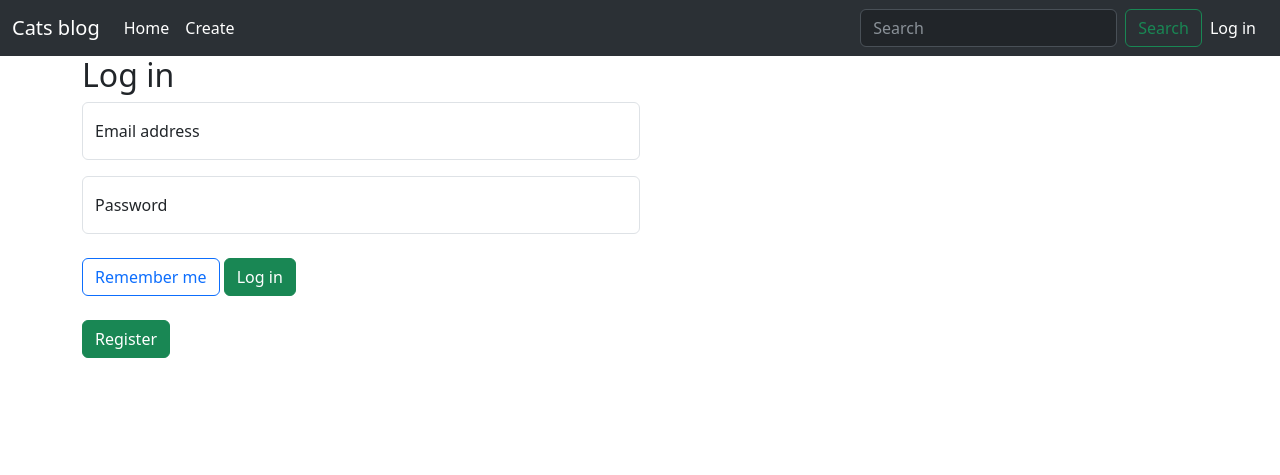
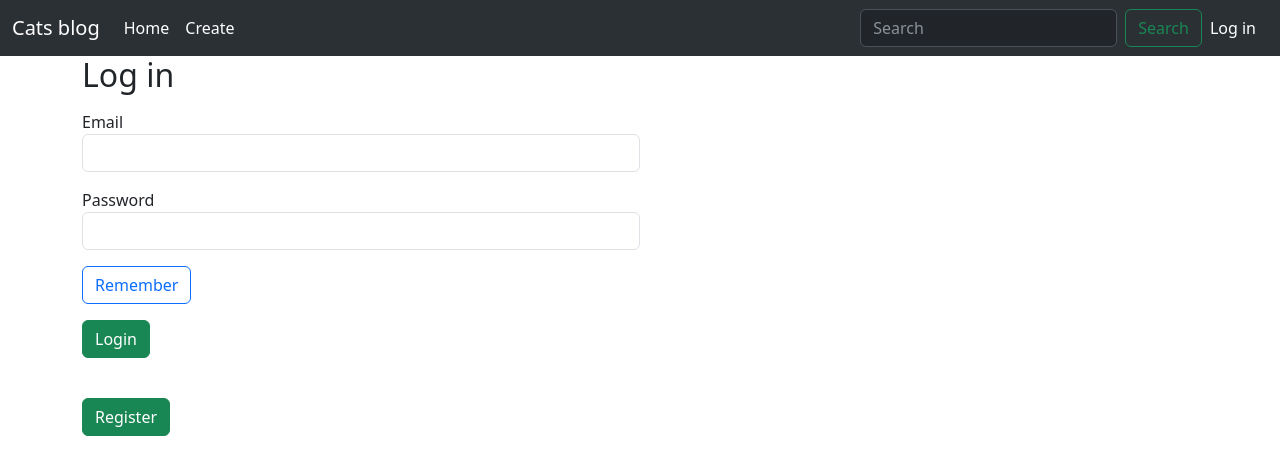
Before and after one commit to VladlmlrF/cats_blog, a Flask app: page /login in a window 1280 px wide. Shown: the top 475 px of the page. Run offline with Flask 3, Linux system fonts and the light colour scheme.

Commit message:
add LoginForm and RegisterForm

```diff
--- a/config.py
+++ b/config.py
@@ -3,3 +3,4 @@ class Configuration:
     SQLALCHEMY_TRACK_MODIFICATIONS = False
     SQLALCHEMY_DATABASE_URI = 'sqlite:///cats_blog.db'
     SECRET_KEY = 'c002f87c097800ff73ecc497555f0c488695a69b'
+    MAX_CONTENT_LENGTH = 1920 * 1920
--- a/models.py
+++ b/models.py
@@ -32,6 +32,7 @@ class Post(db.Model):
 
     id = db.Column(db.Integer, primary_key=True)
     title = db.Column(db.String(100))
+    avatar = db.Column(db.BLOB, default=None)
     url = db.Column(db.String(100), unique=True)
     body = db.Column(db.Text)
     created = db.Column(db.DateTime, default=datetime.now)
--- a/posts/forms.py
+++ b/posts/forms.py
@@ -1,7 +1,28 @@
-from wtforms import Form, StringField, TextAreaField
+from flask_wtf import FlaskForm
+from wtforms import StringField, TextAreaField, FileField, PasswordField, BooleanField, SubmitField
+from wtforms.validators import DataRequired, Email, Length, EqualTo
+# import email_validator
 
 
-class PostForm(Form):
+class PostForm(FlaskForm):
     title = StringField('title')
     body = TextAreaField('body')
+    avatar = FileField('avatar')
     tags = StringField('tags')
+
+
+class LoginForm(FlaskForm):
+    email = StringField('Email', validators=[DataRequired(), Email('Некорректный email')])
+    password = PasswordField('Password', validators=[DataRequired(), Length(min=4, max=50)])
+    remember = BooleanField('Remember', default=False)
+    login = SubmitField('Login')
+    register = SubmitField('Register')
+
+
+class RegisterForm(FlaskForm):
+    name = StringField('Name', validators=[DataRequired(), Length(min=4, max=50)])
+    email = StringField('Email', validators=[Email('Некорректный email'), DataRequired()])
+    password = PasswordField('Password', validators=[DataRequired(), Length(min=4, max=50)])
+    repeat_password = PasswordField('Repeat Password', validators=[DataRequired(), Length(min=4, max=50),
+                                                                   EqualTo('password', message='Пароли не совпадают')])
+    register = SubmitField('Register')
--- a/posts/posts.py
+++ b/posts/posts.py
@@ -3,7 +3,7 @@ import sqlite3
 from flask import Blueprint, render_template, request, redirect, url_for
 from models import Post, Tag, post_tags, User
 from app import db, login_manager
-from .forms import PostForm
+from .forms import PostForm, LoginForm, RegisterForm
 from werkzeug.security import check_password_hash, generate_password_hash
 from user_login import UserLogin
 from flask_login import login_user, login_required, current_user
@@ -17,11 +17,12 @@ def create_post_page():
     if request.method == 'POST':
         title = request.form.get('title')
         body = request.form.get('body')
+        avatar = request.form.get('avatar')
         tags = request.form.get('tags').split(' ')
 
         if title:
             try:
-                post = Post(title=title, body=body)
+                post = Post(title=title, body=body, avatar=avatar)
                 db.session.add(post)
                 all_tags = []
 
@@ -87,39 +88,68 @@ def login_page():
     if current_user.is_authenticated:
         return redirect(url_for('profile.profile_page'))
 
-    if request.method == 'POST':
-        email = request.form.get('email')
+    form = LoginForm()
+    if form.validate_on_submit():
         try:
-            user = User.query.filter(User.email == email).first()
+            user = User.query.filter(User.email == form.email.data).first()
         except sqlite3.Error as e:
             print('Пользователь не найден', e)
-        if user and check_password_hash(user.password, request.form.get('password')):
+
+        if user and check_password_hash(user.password, form.password.data):
             user_log = UserLogin().create(user)
-            in_memory = True if request.form.get('remember') else False
+            in_memory = form.remember.data
             login_user(user_log, remember=in_memory)
             return redirect(request.args.get('next') or url_for('profile.profile_page'))
         else:
             print('Неверный логин или пароль')
 
-    return render_template('login.html')
+    return render_template('login.html', form=form)
+
+
+    # if request.method == 'POST':
+    #     email = request.form.get('email')
+    #     try:
+    #         user = User.query.filter(User.email == email).first()
+    #     except sqlite3.Error as e:
+    #         print('Пользователь не найден', e)
+    #     if user and check_password_hash(user.password, request.form.get('password')):
+    #         user_log = UserLogin().create(user)
+    #         in_memory = True if request.form.get('remember') else False
+    #         login_user(user_log, remember=in_memory)
+    #         return redirect(request.args.get('next') or url_for('profile.profile_page'))
+    #     else:
+    #         print('Неверный логин или пароль')
+    #
+    # return render_template('login.html')
 
 
 @posts.route('/register', methods=['GET', 'POST'])
 def register_page():
-    if request.method == 'POST':
-        name = request.form.get('name')
-        email = request.form.get('email')
-        password = request.form.get('password')
-        password2 = request.form.get('password2')
-        if len(name) > 4 and len(email) > 4 and len(password) > 4 and password2 == password:
-            p_hash = generate_password_hash(request.form.get('password'))
-            try:
-                user = User(name=name, email=email, password=p_hash)
-                db.session.add(user)
-                db.session.commit()
-            except:
-                print('User with the same name or email already exists')
-            return redirect(url_for('profile.profile_page'))
-        else:
-            print('Неверно заполнены поля')
-    return render_template('register.html')
+    form = RegisterForm()
+    if form.validate_on_submit():
+        p_hash = generate_password_hash(form.password.data)
+        try:
+            user = User(name=form.name.data, email=form.email.data, password=p_hash)
+            db.session.add(user)
+            db.session.commit()
+        except:
+            print('User with the same name or email already exists')
+        return redirect(url_for('profile.profile_page'))
+
+    # if request.method == 'POST':
+    #     name = request.form.get('name')
+    #     email = request.form.get('email')
+    #     password = request.form.get('password')
+    #     password2 = request.form.get('password2')
+    #     if len(name) > 4 and len(email) > 4 and len(password) > 4 and password2 == password:
+    #         p_hash = generate_password_hash(request.form.get('password'))
+    #         try:
+    #             user = User(name=name, email=email, password=p_hash)
+    #             db.session.add(user)
+    #             db.session.commit()
+    #         except:
+    #             print('User with the same name or email already exists')
+    #         return redirect(url_for('profile.profile_page'))
+    #     else:
+    #         print('Неверно заполнены поля')
+    return render_template('register.html', form=form)
--- a/posts/templates/create_post_page.html
+++ b/posts/templates/create_post_page.html
@@ -10,7 +10,7 @@
 
 {% block content %}
   <div class="col-md-6">
-    <form action="{{ url_for('posts.create_post_page') }}" method="post">
+    <form action="{{ url_for('posts.create_post_page') }}" method="post" enctype="multipart/form-data">
       {% for field in form %}
         <div class="form-group">
           {{ field.label(class='control-label') }}
--- a/posts/templates/login.html
+++ b/posts/templates/login.html
@@ -9,26 +9,56 @@
 {% endblock %}
 
 {% block content %}
-  <div class="col-md-6">
+<p class="col-md-6" xmlns="http://www.w3.org/1999/html">
     <form action="" method="post">
-      <div class="form-floating mb-3">
-        <input type="email" class="form-control" id="floatingInput" placeholder="name@example.com" name="email" value="" required>
-        <label for="floatingInput">Email address</label>
-      </div>
-      <div class="form-floating">
-        <input type="password" class="form-control" id="floatingPassword" placeholder="Password" name="password" value="" required>
-        <label for="floatingPassword">Password</label>
-      </div>
-      <br>
-      <div class="btn-group" role="group" aria-label="Basic checkbox toggle button group">
-        <input type="checkbox" class="btn-check" id="btncheck1" autocomplete="off" name="remember">
-        <label class="btn btn-outline-primary" for="btncheck1">Remember me</label>
-      </div>
-      <button type="submit" class="btn btn-success">Log in</button>
+      {{ form.hidden_tag() }}
+      {% for field in form %}
+        {% if field.type == 'StringField' or field.type == 'PasswordField' %}
+            <p class="col-md-6">
+                {{ field.label(class='control-label') }}
+                    {% if field.errors %}
+                        {{ field(class='form-control') }}
+                        {% for error in field.errors %}
+                            <div class="alert alert-danger" role="alert">
+                                {{ error }}
+                            </div>
+                        {% endfor %}
+                    {% else %}
+                        {{ field(class='form-control') }}
+                    {% endif %}
+            </p>
+        {% elif field.type == 'BooleanField' %}
+            <p>
+                {{ field.label(class='btn btn-outline-primary') }}
+                {{ field(class='btn-check', autocomplete="off") }}
+            </p>
+        {% endif %}
+      {% endfor %}
+        <p>
+            {{ form.login(class='btn btn-success') }}
+        </p>
+
+<!--      <div class="form-floating mb-3">-->
+<!--        <input type="email" class="form-control" id="floatingInput" placeholder="name@example.com" name="email" value="" required>-->
+<!--        <label for="floatingInput">Email address</label>-->
+<!--      </div>-->
+<!--      <div class="form-floating">-->
+<!--        <input type="password" class="form-control" id="floatingPassword" placeholder="Password" name="password" value="" required>-->
+<!--        <label for="floatingPassword">Password</label>-->
+<!--      </div>-->
+<!--      <br>-->
+<!--      <div class="btn-group" role="group">-->
+<!--        <input type="checkbox" class="btn-check" id="btncheck1" autocomplete="off" name="remember">-->
+<!--        <label class="btn btn-outline-primary" for="btncheck1">Remember me</label>-->
+<!--      </div>-->
+<!--      <button type="submit" class="btn btn-success">Log in</button>-->
     </form>
     <br>
     <form action="{{ url_for('posts.register_page') }}">
-        <button type="submit" class="btn btn-success" value="">Register</button>
+        <p>
+            {{ form.register(class='btn btn-success') }}
+        </p>
+<!--        <button type="submit" class="btn btn-success" value="">Register</button>-->
     </form>
   </div>
 {% endblock %}
--- a/posts/templates/post_detail.html
+++ b/posts/templates/post_detail.html
@@ -17,5 +17,7 @@
         {% endfor %}
     </div>
 
+    <img src="{{ post.avatar }}" alt="Картинка">
+
     <p>{{ post.body }}</p>
 {% endblock %}
--- a/user_login.py
+++ b/user_login.py
@@ -16,3 +16,6 @@ class UserLogin(UserMixin):
 
     def get_username(self):
         return self.us.name
+
+    def get_user_email(self):
+        return self.us.email
```
Also changed, not shown: posts/templates/register.html (+36 -18 lines), instance/cats_blog.db, static/img/lion.jpeg (added), static/img/tiger.jpg (added).
